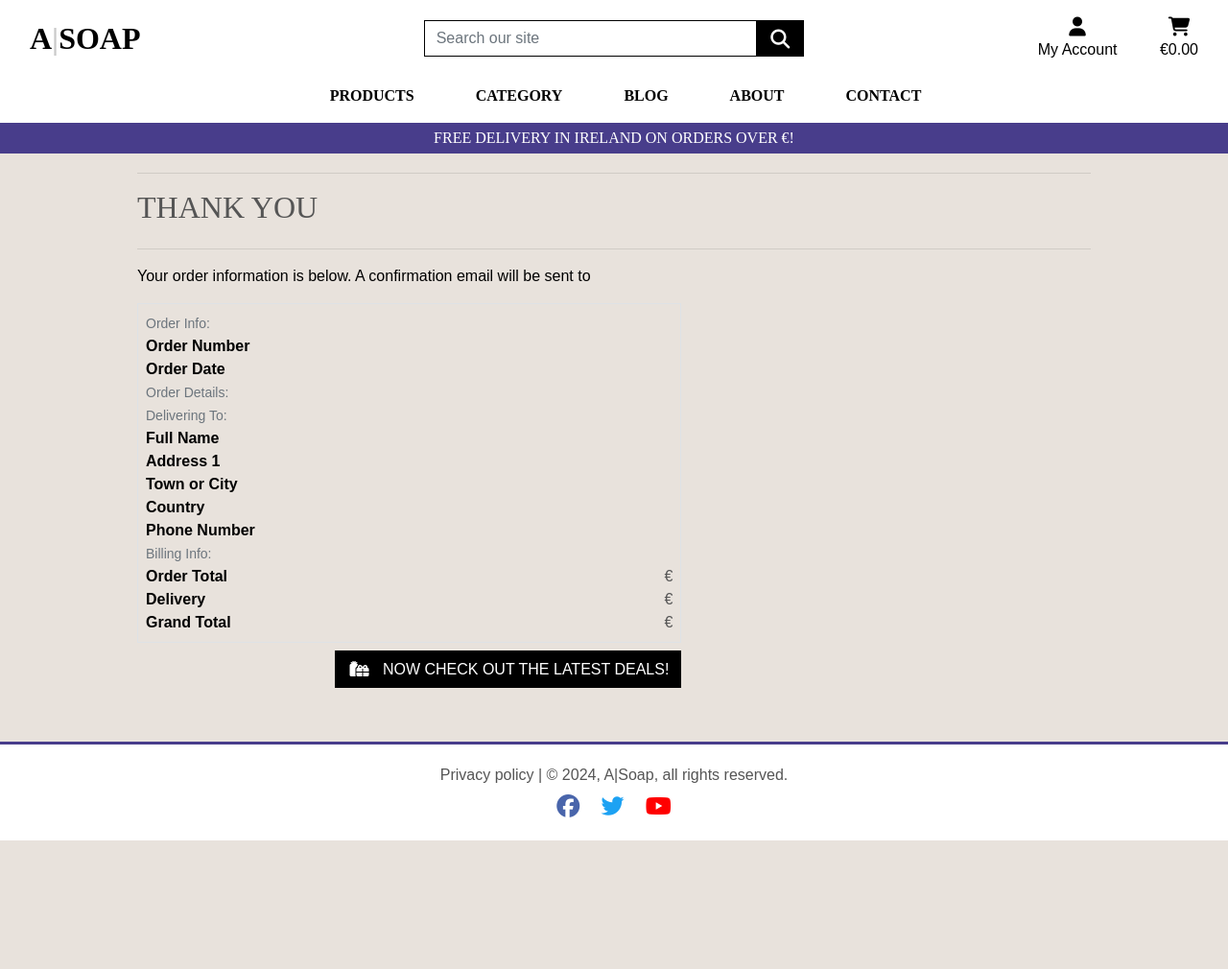
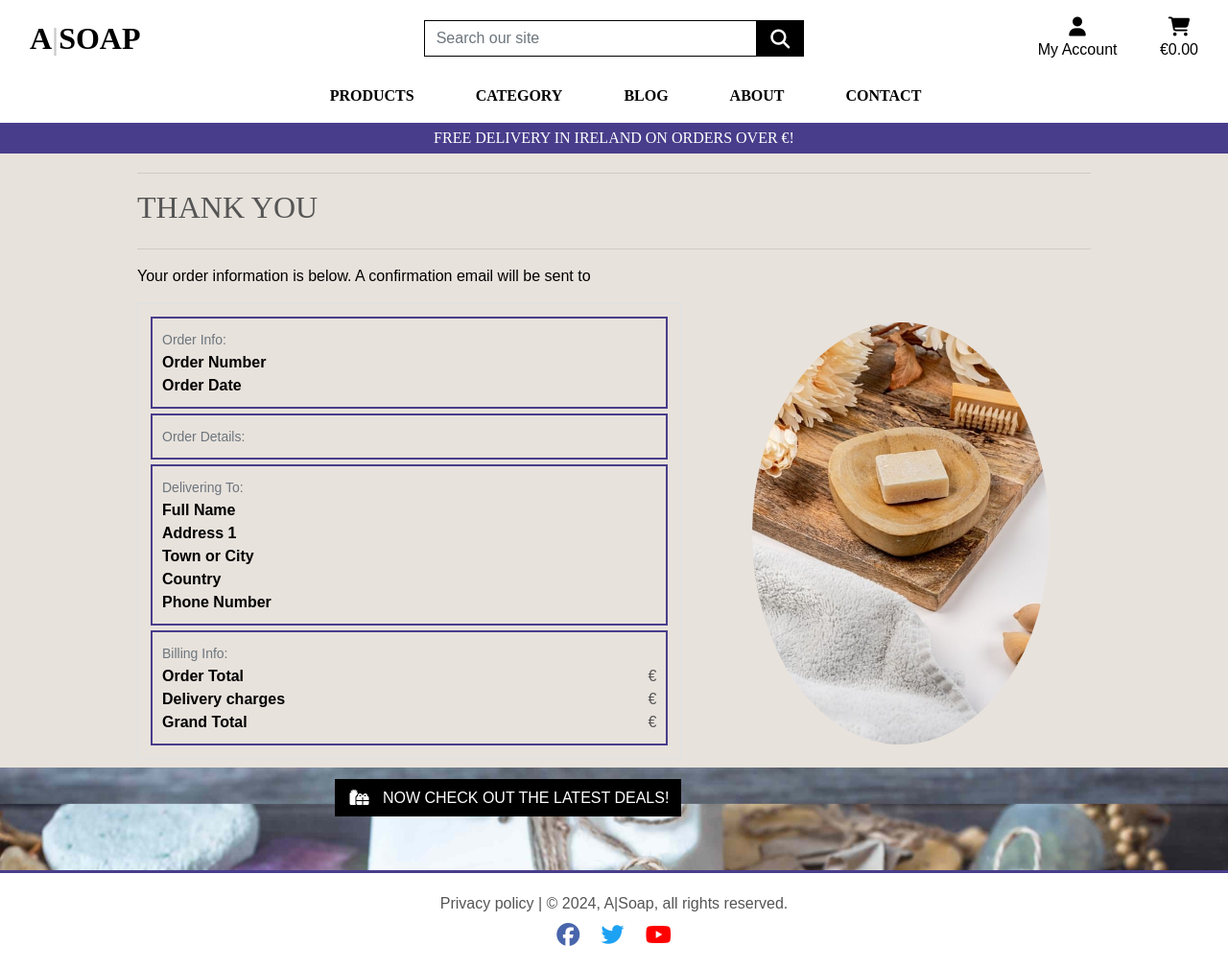
Before and after one commit to grace-ghb/a_soap_v1, a Django app: template checkout/templates/checkout/checkout_success.html in a window 1280 px wide. Shown: the whole page at 96% size. Before the commit the page ends 876 px from the top, so only its background shows below. Run offline with Django 3.2, Linux system fonts and the light colour scheme; the template is opened without the code that fills it, so the values that code supplies are empty; some libraries are stand-ins or nearby versions; some web fonts are replaced.

Commit message:
Tidy up css

```diff
--- a/cart/templates/cart/cart.html
+++ b/cart/templates/cart/cart.html
@@ -12,7 +12,7 @@
 {% endblock %}
 
 {% block content %}
-<div class="overlay  {% if not cart_items %}empty-cart{% endif %}"></div>
+<div class="overlay {% if not cart_items %}empty-cart{% endif %}"></div>
 <div class="container mt-3 mb-2 cart-container">
     <!-- Show shopping cart heading -->
     <div class="row">
--- a/checkout/templates/checkout/checkout_success.html
+++ b/checkout/templates/checkout/checkout_success.html
@@ -27,9 +27,10 @@
             </div>
         </div>
 
-        <div class="row">
-            <div class="col-12 col-lg-7">
+        <div class="row confirmation-container">
+            <div class="col-12 col-lg-7 confirmation-inner-left">
                 <div class="order-confirmation-wrapper p-2 border">
+                    <div class="confirmation-details">
                         <div class="row">
                             <div class="col">
                                 <small class="text-muted">Order Info:</small>
@@ -53,7 +54,9 @@
                                 <p class="mb-0">{{ order.date }}</p>
                             </div>
                         </div>
+                    </div>
 
+                    <div class="confirmation-details">
                         <div class="row">
                             <div class="col">
                                 <small class="text-muted">Order Details:</small>
@@ -72,7 +75,9 @@
                             </div>
                         </div>
                         {% endfor %}
+                    </div>
 
+                    <div class="confirmation-details">
                         <div class="row">
                             <div class="col">
                                 <small class="text-muted">Delivering To:</small>
@@ -156,7 +161,9 @@
                                 <p class="mb-0">{{ order.phone_number }}</p>
                             </div>
                         </div>
+                    </div>
 
+                    <div class="confirmation-details">
                         <div class="row">
                             <div class="col">
                                 <small class="text-muted">Billing Info:</small>
@@ -174,7 +181,7 @@
 
                         <div class="row">
                             <div class="col-12 col-md-4">
-                            <p class="mb-0 text-black font-weight-bold">Delivery</p>
+                                <p class="mb-0 text-black font-weight-bold">Delivery charges</p>
                             </div>
                             <div class="col-12 col-md-8 text-md-right">
                                 <p class="mb-0">&euro;{{ order.delivery_cost }}</p>
@@ -192,8 +199,12 @@
                     </div>
                 </div>
             </div>
+            <div class="col-12 col-lg-5 confirmation-inner-right">
+               <img src="/media/extra_soap.jpg">
+            </div>
+        </div>
 
-        <div class="row">
+        <div class="row mt-2">
 			<div class="col-12 col-lg-7 text-right">
 				<a href="{% url 'products' %}?category=new_arrivals,deals,clearance" class="btn btn-black rounded-0 my-2">
 					<span class="icon mr-2">
--- a/static/css/base.css
+++ b/static/css/base.css
@@ -190,8 +190,11 @@ a.category-badge > span.badge:hover {
 }
 
 .cart-container{
-    min-height: 360px;
-    /* background-color: #fff; */
+    min-height: 100%;
+}
+
+.product-container{
+    height: 100%;
 }
 
 .empty-cart {
@@ -265,10 +268,22 @@ a.category-badge > span.badge:hover {
     overflow-y: auto;
 }
 
-.product-container{
-    min-height: 300px;
+.confirmation-details{
+    border: darkslateblue solid 2px;
+    margin: 5px;
+    padding: 10px;
 }
-
+.confirmation-inner-right{
+   display: flex;
+   flex-direction: row-reverse;
+}
+.confirmation-inner-right>img{
+    width: 350px;
+    height: 480px;
+    margin: auto;
+    padding: 20px;
+    border-radius: 50%;
+   }
 
 /* -------------------------------- Media Queries */
 
@@ -353,4 +368,8 @@ a.category-badge > span.badge:hover {
 #footer {
     font-size: 0.8rem;
 }
+.confirmation-inner-right>img{
+    width: 250px;
+    height: 380px;
+   }
 }
--- a/templates/includes/toasts/toast_success.html
+++ b/templates/includes/toasts/toast_success.html
@@ -38,7 +38,7 @@
                     </p></strong>
                     {% if free_delivery_delta > 0 %}
                         <p class="mb-0 p-2 bg-warning shadow-sm text-black text-center">
-                            Spend <strong>&euro;{{ free_delivery_delta }}</strong> more to get free next day delivery!
+                            Spend <strong>&euro;{{ free_delivery_delta }}</strong> more to get free delivery!
                         </p>
                     {% endif %}
                     <a href="{% url 'view_cart' %}" class="btn btn-black btn-block rounded-0">
```
Also changed, not shown: checkout/views.py (line endings or trailing spaces), media/extra_soap.jpg (added), media/poppy.jpg (added). Lines whose indentation alone changed are shown as unchanged.
